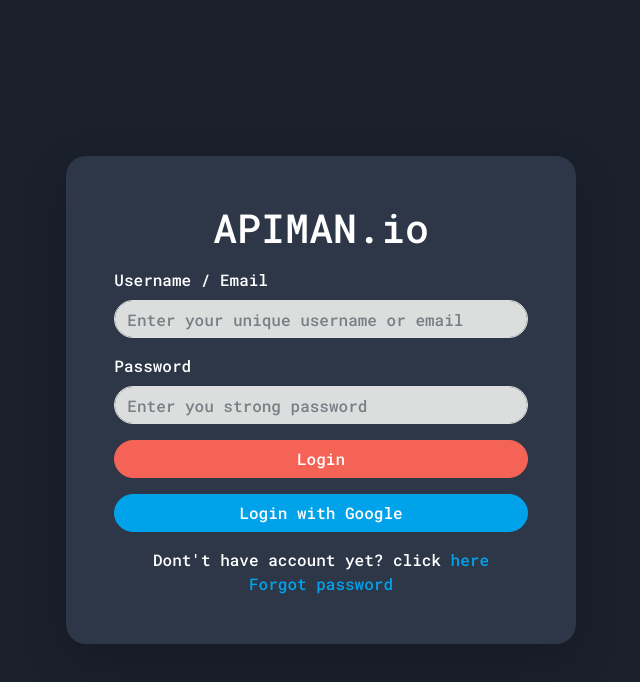
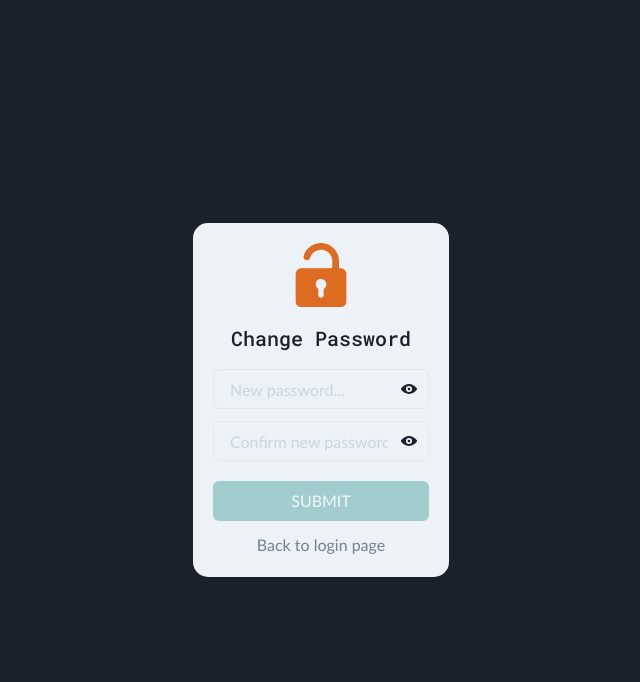
Before and after one commit to arifrahman9/APIMAN.IO, a React (Create React App) app in the folder client/: page /reset/1 in a window 1280 px wide. Before the commit this address led to /login. Shown: the top 682 px of the page, without its empty margins (319-959 px from the left). Built offline with nearby package versions, Linux system fonts and the light colour scheme; no server answers; a web font is replaced by a local one.

Commit message:
adding change password connect to server

```diff
--- a/client/src/App.js
+++ b/client/src/App.js
@@ -26,7 +26,7 @@ export default function App() {
         <PrivateLogin path="/forgot-password">
           <ForgotPassword />
         </PrivateLogin>
-        <PrivateLogin path="/change-password">
+        <PrivateLogin path="/reset/:token">
           <ChangePassword />
         </PrivateLogin>
         <PrivatePage path="/profile">
--- a/client/src/store/actions/getProfileAction.js
+++ b/client/src/store/actions/getProfileAction.js
@@ -12,7 +12,7 @@ export const setUserProfile = (data) => {
 export const fetchUserProfile = (access_token) => {
   return function(dispatch) {
     axios({
-      url: 'https://d512-125-166-8-138.ngrok.io/users/profile',
+      url: server + '/users/profile',
       headers: {access_token},
       method: 'GET'
     }).then(({ data }) => {
--- a/client/src/views/ChangePassword.js
+++ b/client/src/views/ChangePassword.js
@@ -1,16 +1,36 @@
-import { Flex, Text, Button, InputGroup, Link, Input, InputRightElement } from '@chakra-ui/react'
-import { Link as RouterLink } from 'react-router-dom'
-import { ViewIcon, UnlockIcon, ViewOffIcon } from '@chakra-ui/icons'
+import { Flex, Text, Button, InputGroup, Link, Input, InputRightElement, Icon } from '@chakra-ui/react'
+import { Link as RouterLink, useParams } from 'react-router-dom'
+import { ViewIcon, UnlockIcon, ViewOffIcon, ArrowBackIcon, CheckIcon } from '@chakra-ui/icons'
+import { MdWarning } from 'react-icons/md'
 import { useState } from 'react'
+import axios from 'axios'
+const server = process.env.REACT_APP_BASE_URL
 
 export default function ChangePassword () {
+  const params = useParams()
   const [isHidden, setIsHidden] = useState(true)
+  const [isWaiting, setIsWaiting] = useState(false)
+  const [error, setError] = useState([])
+  const [success, setSuccess] = useState('')
   const [pass, setPass] = useState({
     pass1: '',
     pass2: ''
   })
-  const clickSubmit = () => {
 
+  const clickSubmit = (e) => {
+    setIsWaiting(true)
+    e.preventDefault()
+    axios({
+      url: server + '/reset/' + params.token,
+      method: 'POST',
+      data: {password: pass.pass2}
+    }).then(({ data }) => {
+      setSuccess(data.message)
+    }).catch(({ response }) => {
+      setError(state => state.concat(response.data.message))
+    }).finally(() => {
+      setIsWaiting(false)
+    })
   }
 
   const view = () => {
@@ -19,6 +39,21 @@ export default function ChangePassword () {
 
   return (
     <Flex bgColor='gray.800' height='100vh' justifyContent='center' alignItems='center'>
+      {
+        error.length ? (
+          <Flex borderRadius={15} bgColor='gray.100' p={5} width='20%' justifyContent='center' alignItems='center' flexDirection='column'>
+            <Icon as={MdWarning} color='red.500' marginBottom={4} boxSize={16}/>
+            <Text marginBottom={2} color='gray.800' fontSize='xl'>Error occurred!</Text>
+            <Text marginBottom={2} fontWeight="light" fontFamily="calibri" fontSize="md" color="gray.600" textAlign="center">
+              { error.join(', ') }
+            </Text>
+            <Link marginTop={2} display='flex' alignItems='center' as={RouterLink} to='/forgot-password' fontFamily='calibri' fontWeight='light' color='gray.500' _hover={{ textDecoration: 'none' }}>
+              <ArrowBackIcon marginRight={1} />
+              <Text fontSize={18}>Back</Text>
+            </Link>
+          </Flex>
+        ) : (
+          !success ?
             <Flex borderRadius={15} bgColor='gray.100' p={5} width='20%' justifyContent='center' alignItems='center' flexDirection='column'>
               <UnlockIcon color='orange.500' marginBottom={4} boxSize={16}/>
               <Text marginBottom={2} color='gray.800' fontSize='xl'>Change Password</Text>
@@ -54,7 +89,7 @@ export default function ChangePassword () {
                   name='email'
                   required/>
                 </InputGroup>
-          <Button disabled={(pass.pass1 !== pass.pass2) || !pass.pass1 ? true: false} type='submit' width='100%' fontFamily='calibri' fontWeight='light' colorScheme='teal' onClick={clickSubmit}>SUBMIT</Button>
+                <Button isLoading={isWaiting} disabled={(pass.pass1 !== pass.pass2) || !pass.pass1 ? true: false} type='submit' width='100%' fontFamily='calibri' fontWeight='light' colorScheme='teal' onClick={clickSubmit}>SUBMIT</Button>
               </form>
               <Flex marginTop={3}>
                 <Link as={RouterLink} to='/login' fontFamily='calibri' fontWeight='light' color='gray.500' _hover={{ textDecoration: 'none' }}>
@@ -62,6 +97,22 @@ export default function ChangePassword () {
                 </Link>
               </Flex>
             </Flex>
+            :
+            <Flex borderRadius={15} bgColor='gray.100' p={5} width='20%' justifyContent='center' alignItems='center' flexDirection='column'>
+              <CheckIcon color='green.500' marginBottom={4} boxSize={16}/>
+              <Text marginBottom={2} color='gray.800' fontSize='xl'>Nice!</Text>
+              <Text marginBottom={2} fontWeight="light" fontFamily="calibri" fontSize="lg" color="gray.600" textAlign="center">
+                {success}
+              </Text>
+              <Link display='flex' alignItems='center' as={RouterLink} to='/login' fontFamily='calibri' fontWeight='light' color='gray.500' _hover={{ textDecoration: 'none' }}>
+                <ArrowBackIcon marginRight={1} />
+                <Text fontSize={16}>Go to login page...</Text>
+              </Link>
             </Flex>
         )
       }
+
+
+    </Flex>
+  )
+}
--- a/client/src/views/ProfilePage.js
+++ b/client/src/views/ProfilePage.js
@@ -32,7 +32,7 @@ export default function ProfilePage () {
                 <Avatar display={!data.userProfile.username ? 'none' : 'flex'} boxSize='10em' src='https://bit.ly/broken-link' />
               </Flex>
               {/* Detail */}
-              <VStack divider={<StackDivider borderColor='gray.600' />} width='100%' marginLeft={10} justifyContent='center' spacing={5}>
+              <VStack divider={<StackDivider borderColor={!data.userProfile.username ? 'transparent' : 'gray.600'} />} width='100%' marginLeft={10} justifyContent='center' spacing={5}>
                 <Box width='100%'>
                   <Skeleton startColor='gray.600' endColor='gray.700' isLoaded={data.userProfile.username ? true : false}>
                     <HStack justifyContent='flex-start' width='100%'>
```
Lines whose indentation alone changed are shown as unchanged.
